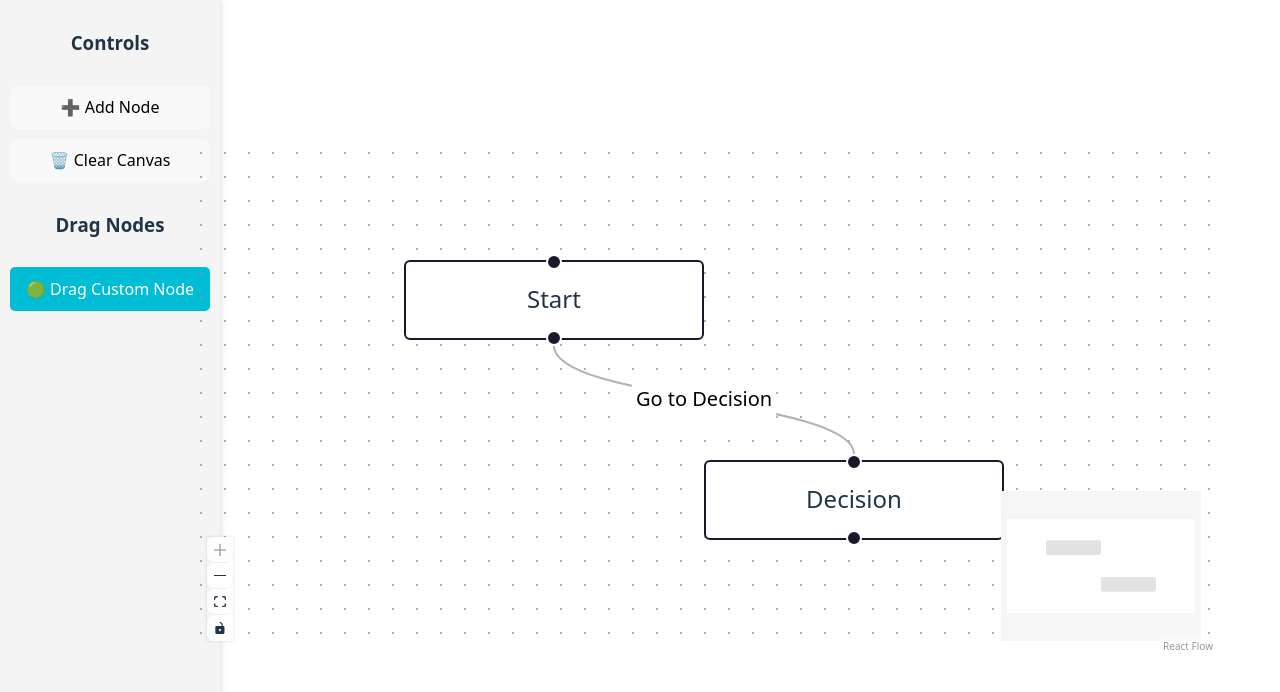
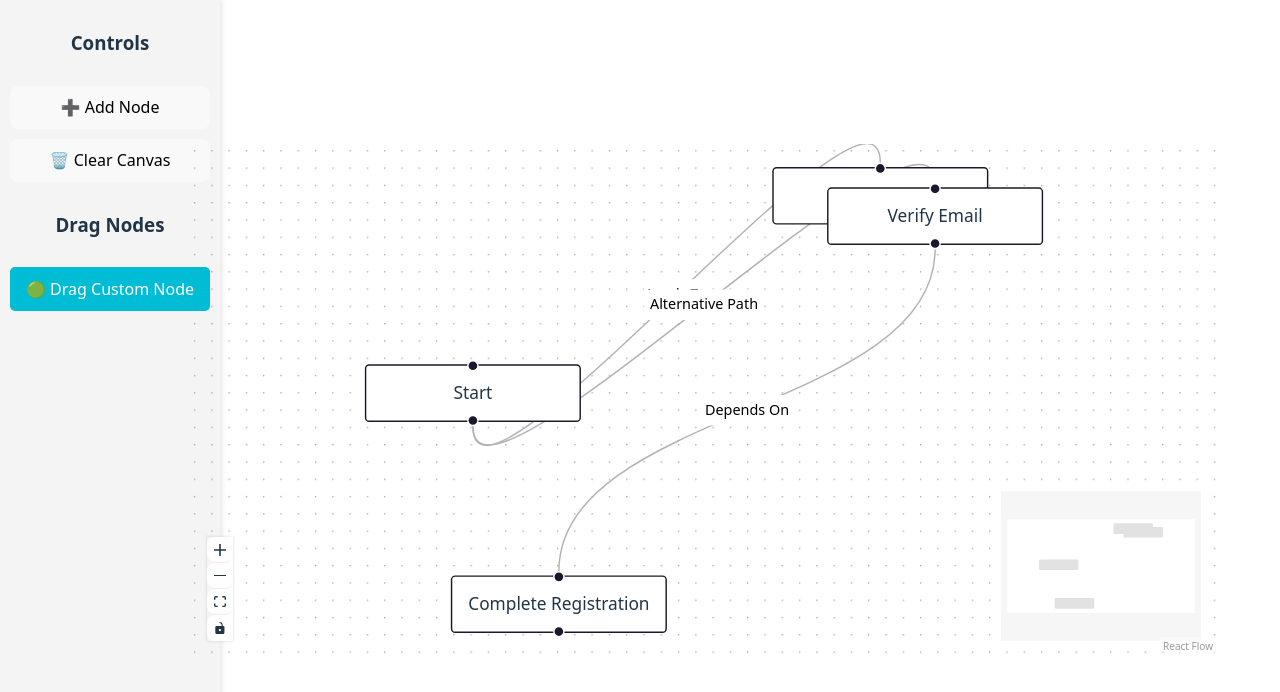
Before and after one commit to vatsalshah041/Supervaisor-Task, a React (Vite) app: page / in a window 1280 px wide. Shown: the top 692 px of the page. Built offline with nearby package versions, Linux system fonts and the light colour scheme.

Commit message:
json data as required

```diff
--- a/src/component/Flowchart.jsx
+++ b/src/component/Flowchart.jsx
@@ -12,24 +12,46 @@ import {
 } from '@xyflow/react';
 import { applyEdgeChanges, applyNodeChanges } from '@xyflow/react';
 import Sidebar from './Sidebar'; // Import Sidebar
-
+import { flowData } from './flowData';
 import '@xyflow/react/dist/style.css';
 
+const generateNodes = (steps) => {
+    return steps.flatMap((step) =>
+      step.nodes.map((node) => ({
+        id: node.id,
+        position: { x: Math.random() * 400, y: Math.random() * 400 }, // Random position
+        data: { label: node.label },
+        type: "default",
+      }))
+    );
+  };
+
+  // 🔹 Convert JSON Attachments to React Flow Edges
+  const generateEdges = (steps) => {
+    return steps.flatMap((step) =>
+      step.attachments.map((attachment) => ({
+        id: `e${attachment.source}-${attachment.target}`,
+        source: attachment.source,
+        target: attachment.target,
+        label: attachment.relation,
+      }))
+    );
+  };
 // Initial Nodes and Edges
-const initialNodes = [
-  { id: '1', position: { x: 0, y: 0 }, data: { label: 'Start' } },
-  { id: '2', position: { x: 150, y: 100 }, data: { label: 'Decision' } },
-];
+// const initialNodes = [
+//   { id: '1', position: { x: 0, y: 0 }, data: { label: 'Start' } },
+//   { id: '2', position: { x: 150, y: 100 }, data: { label: 'Decision' } },
+// ];
 
-const initialEdges = [
-  { id: 'e1-2', source: '1', target: '2', label: 'Go to Decision' },
-];
+// const initialEdges = [
+//   { id: 'e1-2', source: '1', target: '2', label: 'Go to Decision' },
+// ];
 
 
 export default function FlowChart() {
     // const { project } = useReactFlow();
-  const [nodes, setNodes] = useState(initialNodes);
-  const [edges, setEdges] = useState(initialEdges);
+    const [nodes, setNodes] = useState(generateNodes(flowData.steps));
+    const [edges, setEdges] = useState(generateEdges(flowData.steps));
 
   // Handle Connections
   const onConnect = useCallback((params) => setEdges((eds) => addEdge(params, eds)), []);
--- /dev/null
+++ b/src/component/flowData.js
@@ -0,0 +1,34 @@
+export const flowData = {
+    steps: [
+      {
+        id: "step-1",
+        name: "User Registration",
+        nodes: [
+          { id: "1", label: "Start", subNodes: ["2", "3"] },
+          { id: "2", label: "Enter Details", subNodes: [] },
+          { id: "3", label: "Verify Email", subNodes: ["4"] },
+          { id: "4", label: "Complete Registration", subNodes: [] }
+        ],
+        attachments: [
+          { source: "1", target: "2", relation: "Leads To" },
+          { source: "1", target: "3", relation: "Alternative Path" },
+          { source: "3", target: "4", relation: "Depends On" }
+        ]
+      },
+      // {
+      //   id: "step-2",
+      //   name: "Login Process",
+      //   nodes: [
+      //     { id: "5", label: "Login Page", subNodes: ["6"] },
+      //     { id: "6", label: "Authenticate User", subNodes: ["7", "8"] },
+      //     { id: "7", label: "Success - Dashboard", subNodes: [] },
+      //     { id: "8", label: "Failure - Retry Login", subNodes: [] }
+      //   ],
+      //   attachments: [
+      //     { source: "5", target: "6", relation: "Leads To" },
+      //     { source: "6", target: "7", relation: "Success Path" },
+      //     { source: "6", target: "8", relation: "Failure Path" }
+      //   ]
+      // }
+    ]
+  };
```
